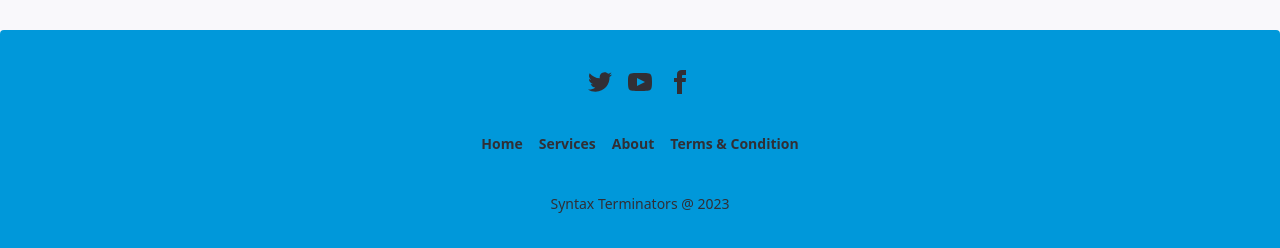
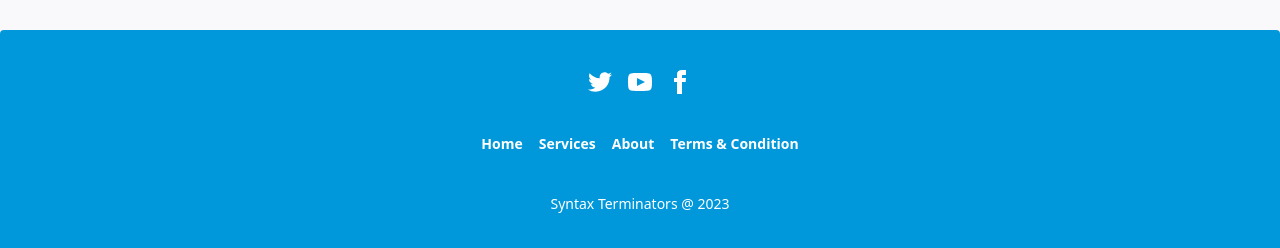
Before and after one commit to leoarafat/schedule-client, a React (Create React App) app: page / in a window 1280 px wide. Shown: the part 2864-3112 px from the top of the page. Built offline with nearby package versions, Linux system fonts and the light colour scheme.

Commit message:
color changed

```diff
--- a/src/Pages/Footer/Footer.tsx
+++ b/src/Pages/Footer/Footer.tsx
@@ -7,20 +7,20 @@
     return (
         <footer className="footer footer-center p-10 bg-primary rounded mt-10">
             <div className="grid grid-flow-col gap-4">
-                <Link to='#'><svg xmlns="http://www.w3.org/2000/svg" width="24" height="24" viewBox="0 0 24 24" className="fill-current"><path d="M24 4.557c-.883.392-1.832.656-2.828.775 1.017-.609 1.798-1.574 2.165-2.724-.951.564-2.005.974-3.127 1.195-.897-.957-2.178-1.555-3.594-1.555-3.179 0-5.515 2.966-4.797 6.045-4.091-.205-7.719-2.165-10.148-5.144-1.29 2.213-.669 5.108 1.523 6.574-.806-.026-1.566-.247-2.229-.616-.054 2.281 1.581 4.415 3.949 4.89-.693.188-1.452.232-2.224.084.626 1.956 2.444 3.379 4.6 3.419-2.07 1.623-4.678 2.348-7.29 2.04 2.179 1.397 4.768 2.212 7.548 2.212 9.142 0 14.307-7.721 13.995-14.646.962-.695 1.797-1.562 2.457-2.549z"></path></svg></Link>
-                <Link to='#'><svg xmlns="http://www.w3.org/2000/svg" width="24" height="24" viewBox="0 0 24 24" className="fill-current"><path d="M19.615 3.184c-3.604-.246-11.631-.245-15.23 0-3.897.266-4.356 2.62-4.385 8.816.029 6.185.484 8.549 4.385 8.816 3.6.245 11.626.246 15.23 0 3.897-.266 4.356-2.62 4.385-8.816-.029-6.185-.484-8.549-4.385-8.816zm-10.615 12.816v-8l8 3.993-8 4.007z"></path></svg></Link>
-                <Link to='#'><svg xmlns="http://www.w3.org/2000/svg" width="24" height="24" viewBox="0 0 24 24" className="fill-current"><path d="M9 8h-3v4h3v12h5v-12h3.642l.358-4h-4v-1.667c0-.955.192-1.333 1.115-1.333h2.885v-5h-3.808c-3.596 0-5.192 1.583-5.192 4.615v3.385z"></path></svg></Link>
+                <Link to='#'><svg xmlns="http://www.w3.org/2000/svg" width="24" height="24" viewBox="0 0 24 24" className="text-white fill-current"><path d="M24 4.557c-.883.392-1.832.656-2.828.775 1.017-.609 1.798-1.574 2.165-2.724-.951.564-2.005.974-3.127 1.195-.897-.957-2.178-1.555-3.594-1.555-3.179 0-5.515 2.966-4.797 6.045-4.091-.205-7.719-2.165-10.148-5.144-1.29 2.213-.669 5.108 1.523 6.574-.806-.026-1.566-.247-2.229-.616-.054 2.281 1.581 4.415 3.949 4.89-.693.188-1.452.232-2.224.084.626 1.956 2.444 3.379 4.6 3.419-2.07 1.623-4.678 2.348-7.29 2.04 2.179 1.397 4.768 2.212 7.548 2.212 9.142 0 14.307-7.721 13.995-14.646.962-.695 1.797-1.562 2.457-2.549z"></path></svg></Link>
+                <Link to='#'><svg xmlns="http://www.w3.org/2000/svg" width="24" height="24" viewBox="0 0 24 24" className="text-white fill-current"><path d="M19.615 3.184c-3.604-.246-11.631-.245-15.23 0-3.897.266-4.356 2.62-4.385 8.816.029 6.185.484 8.549 4.385 8.816 3.6.245 11.626.246 15.23 0 3.897-.266 4.356-2.62 4.385-8.816-.029-6.185-.484-8.549-4.385-8.816zm-10.615 12.816v-8l8 3.993-8 4.007z"></path></svg></Link>
+                <Link to='#'><svg xmlns="http://www.w3.org/2000/svg" width="24" height="24" viewBox="0 0 24 24" className="text-white fill-current"><path d="M9 8h-3v4h3v12h5v-12h3.642l.358-4h-4v-1.667c0-.955.192-1.333 1.115-1.333h2.885v-5h-3.808c-3.596 0-5.192 1.583-5.192 4.615v3.385z"></path></svg></Link>
             </div>
             <div>
                 <div className="grid grid-flow-col gap-4">
-                    <Link to='#' className="link link-hover">Home</Link>
-                    <Link to='#' className="link link-hover">Services</Link>
-                    <Link to='#' className="link link-hover">About</Link>
-                    <Link to='#' className="link link-hover">Terms & Condition</Link>
+                    <Link to='#' className="text-white">Home</Link>
+                    <Link to='#' className="text-white">Services</Link>
+                    <Link to='#' className="text-white">About</Link>
+                    <Link to='#' className="text-white">Terms & Condition</Link>
                 </div>
             </div>
             <div>
-                <p>Syntax Terminators @ 2023</p>
+                <p className='text-white'>Syntax Terminators @ 2023</p>
             </div>
         </footer>
     );
```
